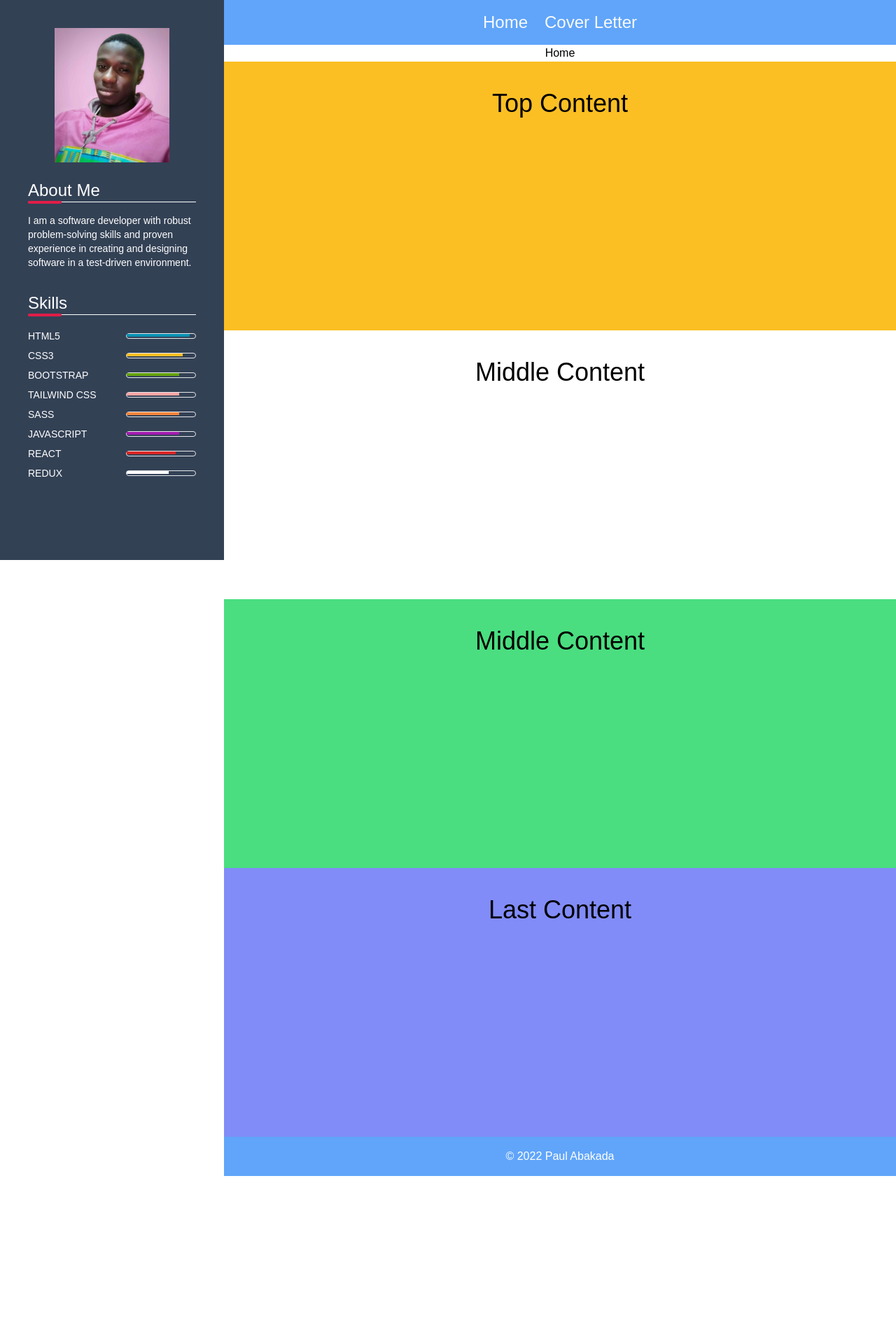
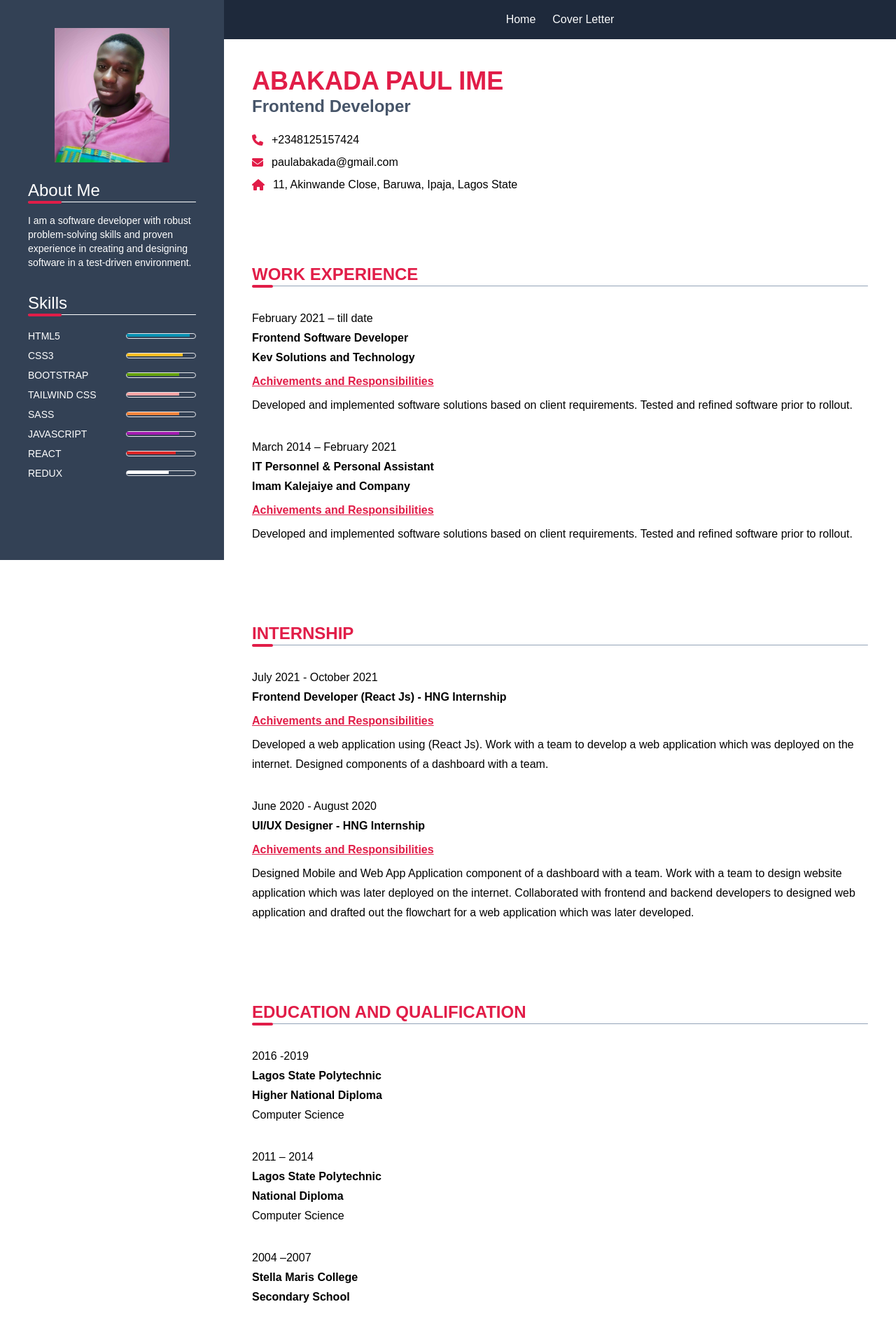
Before and after one commit to paulynson/portafolio, a React (Create React App) app: page / in a window 1280 px wide. Shown: the top 1920 px of the page at 70% size. Before the commit the page ends 1680 px from the top, so only its background shows below. Built offline with nearby package versions, Linux system fonts and the light colour scheme; the HTML template or start-up script is replaced by a standard one.

Commit message:
Files structure updated with contents

```diff
--- a/package.json
+++ b/package.json
@@ -3,6 +3,9 @@
   "version": "0.1.0",
   "private": true,
   "dependencies": {
+    "@fortawesome/fontawesome-svg-core": "^6.1.1",
+    "@fortawesome/free-solid-svg-icons": "^6.1.1",
+    "@fortawesome/react-fontawesome": "^0.1.18",
     "@testing-library/jest-dom": "^5.16.4",
     "@testing-library/react": "^13.2.0",
     "@testing-library/user-event": "^13.5.0",
--- a/src/components/CoverLetter.js
+++ b/src/components/CoverLetter.js
@@ -8,7 +8,7 @@ function CoverLetter() {
               <div class="bg-white p-10 text-left leading-8 w-auto ">
                       <p className='my-6'>Dear Hiring Manager,</p>
 
-          <p className='my-6 underline font-bold'>Cover Letter</p>
+          <p className='my-6 underline font-bold text-rose-600'>Cover Letter</p>
           <p>
             This letter is to indicate my interest in the job posted on your
             website for an experienced, detailed-oriented, front-end web
--- a/src/components/Home.js
+++ b/src/components/Home.js
@@ -1,25 +1,68 @@
-import React from 'react'
+import React from 'react';
+import Education from '../resource/Education';
+import Hobbies from '../resource/Hobbies';
+import Internships from '../resource/Internships';
+import Work from '../resource/Work';
+import { FontAwesomeIcon } from '@fortawesome/react-fontawesome';
+import {
+  faHome,
+  faPhone,
+  faEnvelope
+} from '@fortawesome/free-solid-svg-icons';
 
 function Home() {
   return (
-      <div>
-          <main class="flex-1 lg:ml-80">
-              <h1>Home</h1>
-            <div class="h-96 bg-amber-400 p-10">
-                <h1 class="text-4xl">Top Content</h1>
-            </div>
-            <div class="h-96 bg-white p-10">
-                <h1 class="text-4xl">Middle Content</h1>
-            </div>
-            <div class="h-96 bg-green-400 p-10">
-                <h1 class="text-4xl">Middle Content</h1>
-            </div>
-            <div class="h-96 bg-indigo-400 p-10">
-                <h1 class="text-4xl">Last Content</h1>
-            </div>
-        </main>
+    <div>
+      <main class="flex-1 lg:ml-80">
+        <section className="text-left p-10">
+          <div className="mb-4">
+            <h1 className="text-4xl text-rose-600 font-bold ">
+              ABAKADA PAUL IME
+            </h1>
+            <p className="text-2xl text-slate-600 font-bold leading-8">
+              Frontend Developer
+            </p>
+          </div>
+          <ul className="my-4">
+            <li className="leading-8 flex items-center">
+              {' '}
+              <FontAwesomeIcon
+                icon={faPhone}
+                className="mr-3 text-rose-600"
+              />{' '}
+              +2348125157424
+            </li>
+
+            <li className="leading-8 flex items-center">
+              {' '}
+              <FontAwesomeIcon
+                icon={faEnvelope}
+                className="mr-3 text-rose-600"
+              />{' '}
+              paulabakada@gmail.com
+            </li>
+
+            <li className="leading-8 flex items-center">
+              {' '}
+              <FontAwesomeIcon
+                icon={faHome}
+                className="mr-3 text-rose-600"
+              />{' '}
+              11, Akinwande Close, Baruwa, Ipaja, Lagos State
+            </li>
+
+
+
+
+          </ul>
+        </section>
+        <Work />
+        <Internships />
+        <Education />
+        <Hobbies />
+      </main>
     </div>
-  )
+  );
 }
 
-export default Home
+export default Home;
--- a/src/data/data.json
+++ b/src/data/data.json
@@ -35,7 +35,7 @@
       "id": 3,
       "years": "2004 –2007",
       "degree": "Secondary School",
-      "department": "Computer Science",
+      "department": "",
       "school": "Stella Maris College"
     }
 
@@ -44,11 +44,13 @@
 
     {
       "id": 1,
+      "position": "Frontend Developer (React Js) - HNG Internship",
       "years": "July 2021 - October 2021",
       "description": "Developed a web application using (React Js). Work with a team to develop a web application which was deployed on the internet. Designed components of a dashboard with a team."
     },
     {
         "id": 2,
+        "position": "UI/UX Designer - HNG Internship",
         "years": "June 2020 - August 2020",
         "description": "Designed Mobile and Web App Application component of a dashboard with a team. Work with a team to design website application which was later deployed on the internet. Collaborated with frontend and backend developers to designed web application and drafted out the flowchart for a web application which was later developed."
       }
@@ -57,43 +59,35 @@
   "tools": [
     {
       "id": 1,
-      "title": "HTML5",
-      "per": 95
+      "title": "HTML5"
     },
     {
         "id": 2,
-        "title": "CSS3",
-        "per": 80
+        "title": "CSS3"
     },
     {
         "id": 3,
-        "title": "SASS",
-        "per": 75
+        "title": "SASS"
     },
     {
         "id": 4,
-        "title": "Bootstrap",
-        "per": 75
+        "title": "Bootstrap"
     },
     {
         "id": 5,
-        "title": "Tailwind CSS",
-        "per": 75
+        "title": "Tailwind CSS"
     },
     {
         "id": 6,
-        "title": "JavaScript",
-        "per": 70
+        "title": "JavaScript"
     },
     {
         "id": 7,
-        "title": "React Js",
-        "per": 75
+        "title": "React Js"
     },
     {
         "id": 8,
-        "title": "Redux",
-        "per": 40
+        "title": "Redux"
     }
 
   ],
--- a/src/layouts/Footer.js
+++ b/src/layouts/Footer.js
@@ -7,7 +7,7 @@ function Footer() {
 
   return (
       <div>
-               <main class="flex-1 lg:ml-80 bg-blue-400">
+               <main class="flex-1 lg:ml-80 bg-slate-800">
               <div className="flex gap-6 justify-center py-4 text-white">
                   <p className="flex text-center"> &copy; {tDate} Paul Abakada</p>
               </div>
--- a/src/layouts/Navbar.js
+++ b/src/layouts/Navbar.js
@@ -5,10 +5,10 @@ import { NavLink } from 'react-router-dom'
 function Navbar() {
   return (
       <section className=''>
-          <nav class="top-0 lg:ml-80 bg-blue-400">
+          <nav class="top-0 lg:ml-80 bg-slate-800">
               <div className="flex gap-6 justify-center py-4">
-              <NavLink to="/" className="text-2xl text-gray-50 hover:text-neutral-500">Home</NavLink>
-          <NavLink to="/coverletter" className="text-2xl text-gray-50 hover:text-neutral-500">Cover Letter</NavLink>
+              <NavLink to="/" className="text-1xl text-gray-50 hover:text-rose-600">Home</NavLink>
+          <NavLink to="/coverletter" className="text-1xl text-gray-50 hover:text-rose-600">Cover Letter</NavLink>
               </div>
 
         </nav>
--- /dev/null
+++ b/src/resource/Education.js
@@ -0,0 +1,33 @@
+import React from 'react'
+import data from '../data/data.json';
+
+function Education() {
+  return (
+      <div>
+            {/* EDUCATION AND QUALIFICATION */}
+        <section class="h-auto  p-10">
+          <section className="text-left text-black">
+            <h1 className="text-2xl text-rose-600 font-bold">EDUCATION AND QUALIFICATION</h1>
+            <div className="w-full h-[1px] rounded-lg mb-4 flex items-center bg-slate-400">
+              <div className="w-[30px] bg-rose-600 h-1 rounded-lg"></div>
+            </div>
+            <section>
+                          <div>
+                              {/* Mapping Through */}
+                {data.education.map((data) => (
+                  <div key={data.id} className="my-8">
+                    <p className="leading-7">{data.years}</p>
+                    <p className="leading-7 font-bold">{data.school}</p>
+                    <p className="leading-7 font-bold">{data.degree}</p>
+                    <p className="leading-7">{data.department}</p>
+                  </div>
+                ))}
+              </div>
+            </section>
+          </section>
+              </section>
+    </div>
+  )
+}
+
+export default Education
--- /dev/null
+++ b/src/resource/Hobbies.js
@@ -0,0 +1,33 @@
+import React from 'react'
+import data from '../data/data.json';
+
+function Hobbies() {
+  return (
+      <div>
+            {/* Internships */}
+            <section class="h-auto  p-10">
+          <section className="text-left text-black">
+            <h1 className="text-2xl text-rose-600 font-bold">HOBBIES</h1>
+            <div className="w-full h-[1px] rounded-lg mb-4 flex items-center bg-slate-400">
+              <div className="w-[30px] bg-rose-600 h-1 rounded-lg"></div>
+            </div>
+            <section>
+                          <div>
+                              {/* Mapping Through */}
+              {data.hobbies.map((data) => (
+
+                  <ul key={data.id} className="my-4 list-disc">
+
+                    <li className="leading-7 ml-4 ">{data.title}</li>
+                    </ul>
+
+                ))}
+              </div>
+            </section>
+          </section>
+        </section>
+    </div>
+  )
+}
+
+export default Hobbies
--- /dev/null
+++ b/src/resource/Internships.js
@@ -0,0 +1,36 @@
+import React from 'react'
+import data from '../data/data.json';
+
+function Internships() {
+  return (
+      <div>
+            {/* Internships */}
+            <section class="h-auto  p-10">
+          <section className="text-left text-black">
+            <h1 className="text-2xl text-rose-600 font-bold">INTERNSHIP</h1>
+            <div className="w-full h-[1px] rounded-lg mb-4 flex items-center bg-slate-400">
+              <div className="w-[30px] bg-rose-600 h-1 rounded-lg"></div>
+            </div>
+            <section>
+                          <div>
+                              {/* Mapping Through */}
+                {data.internship.map((data) => (
+                  <div key={data.id} className="my-8">
+                    <p className="leading-7 ">{data.years}</p>
+                    <p className="leading-7 font-bold">{data.position}</p>
+                    <p className="leading-7 font-bold">{data.company}</p>
+                        <span>
+                            <h3 className='underline my-2 font-semibold text-rose-600'>Achivements and Responsibilities</h3>
+                        <p className="leading-7">{data.description}</p>
+                        </span>
+                  </div>
+                ))}
+              </div>
+            </section>
+          </section>
+        </section>
+    </div>
+  )
+}
+
+export default Internships
--- /dev/null
+++ b/src/resource/Work.js
@@ -0,0 +1,35 @@
+import React from 'react'
+import data from '../data/data.json';
+
+function Work() {
+    return (
+      <div>
+          <section class="h-auto p-10">
+          <section className="text-left text-black">
+            <h1 className="text-2xl text-rose-600 font-bold">WORK EXPERIENCE</h1>
+            <div className="w-full h-[1px] rounded-lg mb-4 flex items-center bg-slate-400">
+              <div className="w-[30px] bg-rose-600 h-1 rounded-lg"></div>
+            </div>
+            <section>
+                          <div>
+                              {/* Mapping Through */}
+                {data.work.map((data) => (
+                  <div key={data.id} className="my-8">
+                    <p className="leading-7 ">{data.years}</p>
+                    <p className="leading-7 font-bold">{data.position}</p>
+                    <p className="leading-7 font-bold">{data.company}</p>
+                        <span>
+                            <h3 className='underline my-2 font-semibold text-rose-600'>Achivements and Responsibilities</h3>
+                        <p className="leading-7">{data.description}</p>
+                        </span>
+                  </div>
+                ))}
+              </div>
+            </section>
+          </section>
+        </section>
+    </div>
+  )
+}
+
+export default Work
```
Also changed, not shown: src/layouts/Sidebar.js (+1 -11 lines), 1 other file (tests, documents, lock files or other folders).
